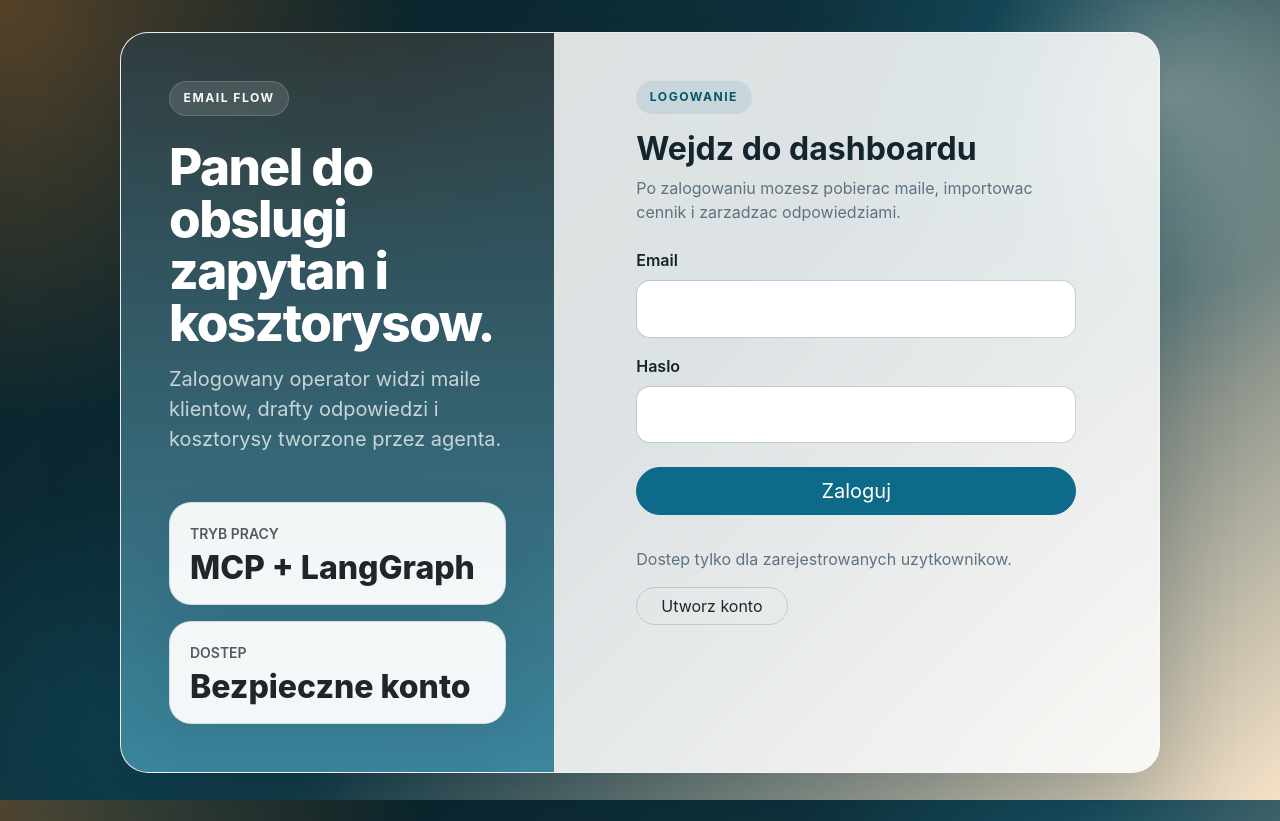
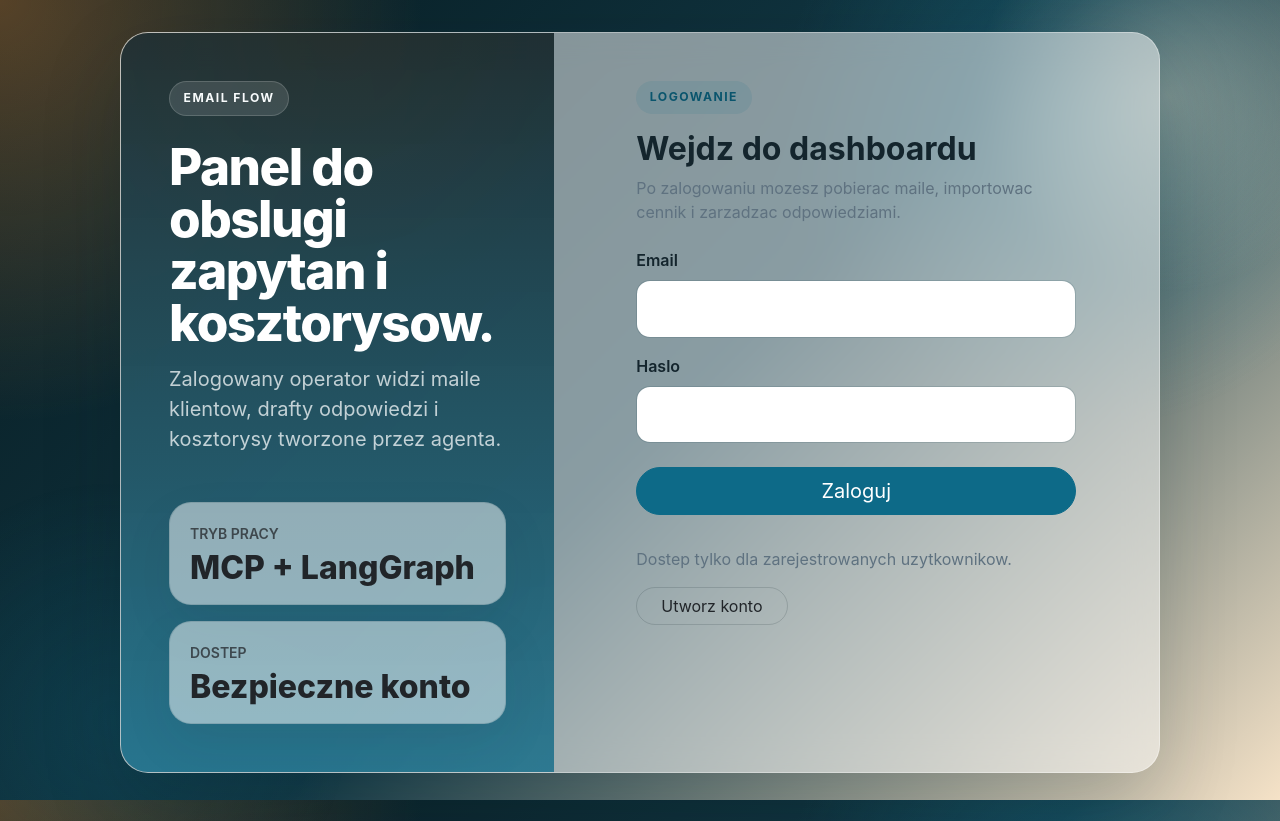
Before and after one commit to maciejmar/email-flow, an Angular app in the folder frontend/: page /email-flow/login in a window 1280 px wide. Built offline with nearby package versions, Linux system fonts and the light colour scheme.

Commit message:
light card mode

```diff
--- a/frontend/src/styles.css
+++ b/frontend/src/styles.css
@@ -4,8 +4,8 @@
   --bg-deep: #071a1f;
   --bg-mid: #123946;
   --bg-warm: #f0b46c;
-  --surface: rgba(255, 255, 255, 0.86);
-  --surface-strong: rgba(255, 255, 255, 0.94);
+  --surface: rgba(255, 255, 255, 0.5);
+  --surface-strong: rgba(255, 255, 255, 0.5);
   --ink: #14252d;
   --muted: #5f7280;
   --line: rgba(19, 57, 70, 0.14);
```
